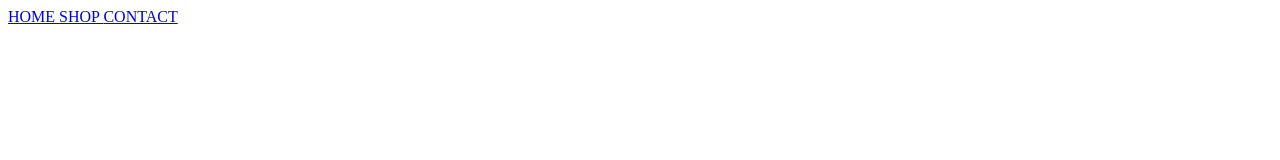
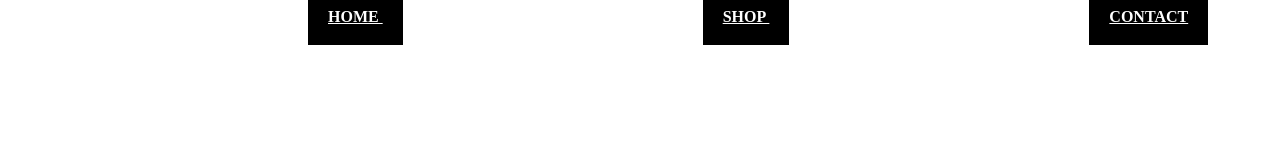
Before and after one commit to shayeqsalehi-svg/git-hub, a plain HTML site: page navbar.html in a window 1280 px wide. Drawn offline with Linux system fonts and the light colour scheme.

Commit message:
update style navigation bar

```diff
--- a/navbar.html
+++ b/navbar.html
@@ -1,5 +1,26 @@
-<nav>
+<!DOCTYPE html>
+<html lang="en">
+<head>
+    <meta charset="UTF-8">
+    <meta name="viewport" content="width=device-width, initial-scale=1.0">
+    <title>Document</title>
+    <style>
+        a{
+            font-weight: 900;
+            color: white;
+            background-color: black;
+            justify-content: space-between;
+            padding: 20px;
+            margin-left: 300px;
+        }
+    </style>
+</head>
+<body>
+    <nav>
     <a href="#"> HOME </a>
     <a href="#"> SHOP </a>
     <a href="#"> CONTACT </a>
 </nav>
+
+</body>
+</html>
```
